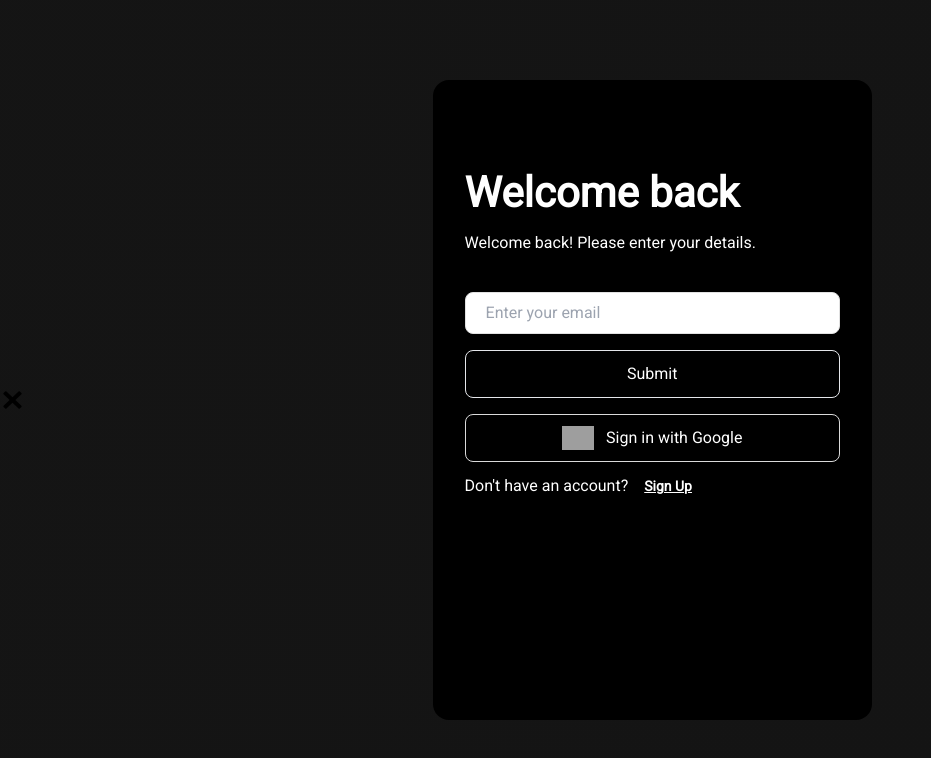
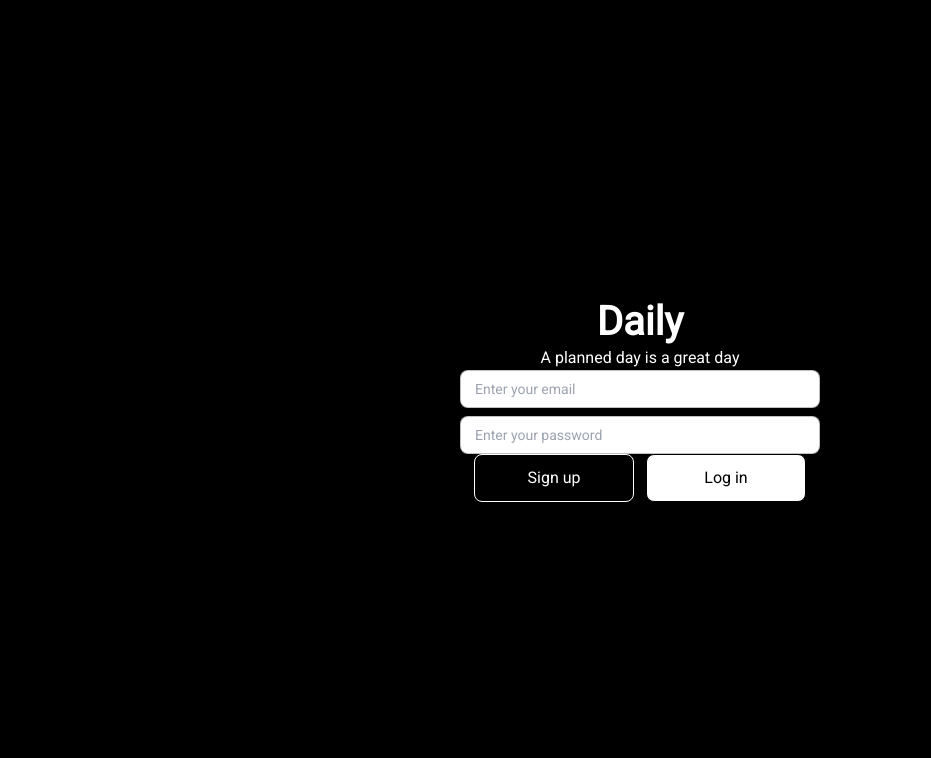
Before and after one commit to Martinsngene/remindme-client, a Next.js app: page / in a window 1280 px wide. Shown: the top 758 px of the page, without its empty margins (0-931 px from the left). Built offline with nearby package versions, Linux system fonts and the light colour scheme; grey boxes are pictures that could not be loaded.

Commit message:
update: Add sign up form

```diff
--- a/src/components/interface/index.ts
+++ b/src/components/interface/index.ts
@@ -44,4 +44,5 @@ export interface TextAreaPropsI {
 
 export interface ModalPropsI {
   children: React.ReactNode;
+  onClick?: (param: any) => void;
 }
--- a/src/components/sign_in/index.tsx
+++ b/src/components/log_in/index.tsx
@@ -5,9 +5,8 @@ import Link from "next/link";
 
 import styles from "./styles.module.css";
 import { Button, SignInWithGoogleBtn } from "../buttons";
-import Image from "next/image";
 
-const SignIn = () => {
+const LogIn = () => {
   return (
     <div className={styles.container}>
       <div className={styles.form_container}>
@@ -44,4 +43,4 @@ const SignIn = () => {
   );
 };
 
-export default SignIn;
+export default LogIn;
--- a/src/components/modal/index.tsx
+++ b/src/components/modal/index.tsx
@@ -6,10 +6,10 @@ import styles from "./styles.module.css";
 import { ModalPropsI } from "../interface";
 import Image from "next/image";
 
-const Modal = ({ children }: ModalPropsI) => {
+const Modal = ({ children, onClick }: ModalPropsI) => {
   return (
     <div className={styles.modal_container}>
-      <button>
+      <button className={styles.close_button} onClick={onClick}>
         <Image
           src='/close.svg'
           alt='Cancel Action button'
--- a/src/components/modal/styles.module.css
+++ b/src/components/modal/styles.module.css
@@ -10,3 +10,7 @@
   );
   backdrop-filter: blur(10px);
 }
+
+.close_button {
+  @apply absolute top-[3%] bg-white w-[40px] h-[40px] rounded-[100%] flex items-center justify-center;
+}
--- a/src/components/sign_up/index.tsx
+++ b/src/components/sign_up/index.tsx
@@ -4,16 +4,13 @@ import React from "react";
 import Link from "next/link";
 
 import styles from "./styles.module.css";
-import { SignInWithGoogleBtn, SubmitBtn } from "@/components/buttons";
-import Logo from "@/components/logo";
+import { Button, SignInWithGoogleBtn } from "@/components/buttons";
 
 const SignUp = () => {
   return (
     <div className={styles.container}>
       <div className={styles.form_container}>
-        <div className={styles.logo_container}>
-          <Logo />
-        </div>
+        <div className={styles.logo_container}></div>
         <h1 className={styles.header}>Create Account</h1>
         <p className={styles.welcome_text}>For anyone in need of security.</p>
         <div className={styles.name_container}>
@@ -52,7 +49,9 @@ const SignUp = () => {
           />
         </div>
         <div>
-          <SubmitBtn className='mb-8' label='Continue' />
+          <div className='mb-4'>
+            <Button fill='full'>Submit</Button>
+          </div>
           <SignInWithGoogleBtn label='Continue with Google' />
         </div>
         <div className={styles.cta_container}>
--- a/src/components/sign_up/styles.module.css
+++ b/src/components/sign_up/styles.module.css
@@ -6,29 +6,29 @@
 
 /* Form Container */
 .form_container {
-  @apply bg-white flex flex-col w-full lg:w-[35%] h-[80%] rounded-[1rem] px-8 py-12;
+  @apply bg-black flex flex-col w-full lg:w-[35%] h-[80%] rounded-[1rem] px-8 py-12;
 }
 
 /* Media query for form container box shadow */
-@media screen and (min-width: 1024px) {
+/* @media screen and (min-width: 1024px) {
   .form_container {
     box-shadow: 0px 2px 15px rgba(0, 0, 0, 0.2);
   }
-}
+} */
 
 /* Header */
 .header {
-  @apply mt-4 text-[1.25rem] md:text-[2.625rem] font-normal leading-[24px] md:leading-[49px] text-[#111];
+  @apply mt-4 text-[1.25rem] md:text-[2.625rem] font-normal leading-[24px] md:leading-[49px] text-white;
 }
 
 /* Welcome Text */
 .welcome_text {
-  @apply my-4 text-[0.8rem] md:text-[1rem] font-normal leading-[14px] md:leading-[19px] text-[#6B6F7B];
+  @apply my-4 text-[0.8rem] md:text-[1rem] font-normal leading-[14px] md:leading-[19px] text-white;
 }
 
 /* Label */
 .label {
-  @apply font-[400] text-[1rem] lg:text-[1rem] leading-[120%];
+  @apply font-[400] text-white lg:text-[1rem] leading-[120%];
 }
 
 /* Input */
@@ -42,12 +42,12 @@
 }
 /* Call TO Sign Up Text */
 .cta {
-  @apply leading-[16px] text-[#111] mr-4;
+  @apply leading-[16px] text-white mr-4;
 }
 
 /* Sign up Text */
 .signup_text {
-  @apply font-[600] text-[0.875rem] leading-[16px] text-[#111] cursor-pointer underline;
+  @apply font-[600] text-[0.875rem] leading-[16px] text-white cursor-pointer underline;
 }
 
 /* Name Container */
--- a/src/pages/index.tsx
+++ b/src/pages/index.tsx
@@ -3,16 +3,38 @@ import styles from "@/styles/Home.module.css";
 import { Button } from "@/components/buttons";
 import Input from "@/components/customInput";
 import Modal from "@/components/modal";
-import SignIn from "@/components/sign_in";
+import LogIn from "@/components/log_in";
+import { useState } from "react";
+import SignUp from "@/components/sign_up";
 
+// Font for application
 const roboto = Roboto({ weight: "400", subsets: ["latin"] });
 
 export default function Home() {
+  // State management for forms
+  const [displayModal, setDisplayModal] = useState({
+    open: false,
+    form: "",
+  });
+
+  // Function to handle form display state
+  const showModal = (open: boolean, formType: string) => {
+    setDisplayModal({
+      open: open,
+      form: formType,
+    });
+  };
+
   return (
     <main className={roboto.className}>
-      <Modal>
-        <SignIn />
-      </Modal>
+      {/* Display form modal */}
+      {displayModal.open ? (
+        <Modal onClick={() => showModal(false, "close")}>
+          {displayModal.form === "signin" ? <LogIn /> : <SignUp />}
+        </Modal>
+      ) : (
+        ""
+      )}
       <div className={styles.container}>
         {/* Welcome Text */}
         <div className={styles.welcomeText}>
@@ -28,7 +50,10 @@ export default function Home() {
         </div>
         {/* Buttons */}
         <div className={styles.button_container}>
-          <Button>Sign up</Button> <Button fill='fill'>Log in</Button>
+          <Button onClick={() => showModal(true, "signup")}>Sign up</Button>{" "}
+          <Button fill='fill' onClick={() => showModal(true, "signin")}>
+            Log in
+          </Button>
         </div>
       </div>
     </main>
```
Also changed, not shown: src/components/log_in/styles.module.css (renamed from src/components/sign_in/styles.module.css).
